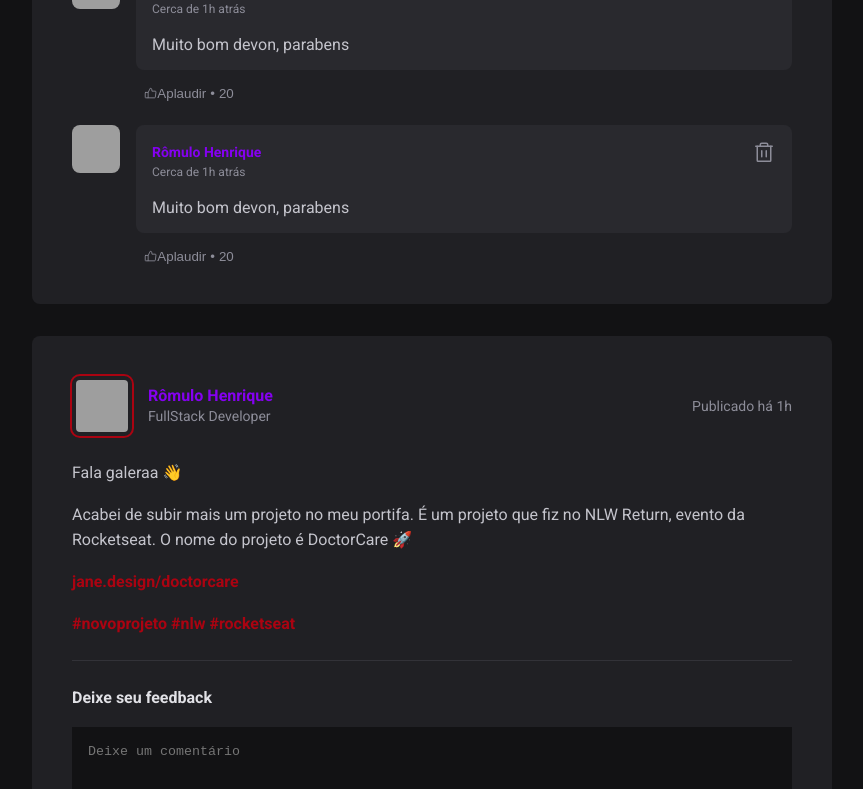
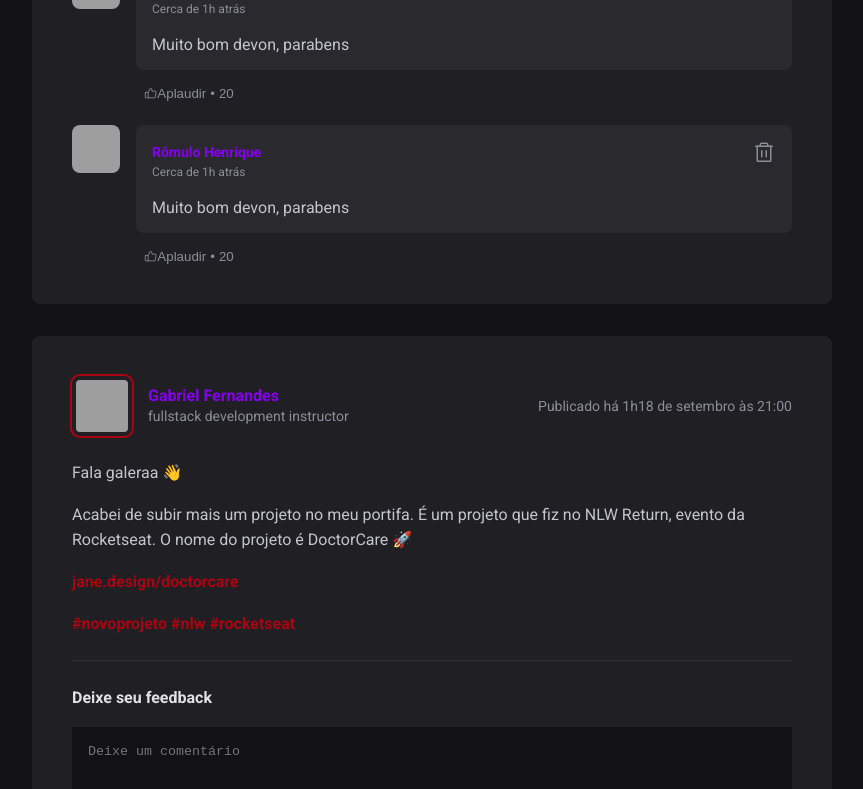
Before and after one commit to RomuloHFG/Rocketseat-ReactJS, a React (Vite) app in the folder Aula 1/01 - Fundamentos-Reactjs/: page / in a window 1280 px wide. Shown: the part 829-1618 px from the top of the page, without its empty margins (352-1215 px from the left). Built offline with nearby package versions, Linux system fonts and the light colour scheme; grey boxes are pictures that could not be loaded.

Commit message:
ReactJS - Rocketseat

```diff
--- a/Aula 1/01 - Fundamentos-Reactjs/package.json
+++ b/Aula 1/01 - Fundamentos-Reactjs/package.json
@@ -10,6 +10,7 @@
     "preview": "vite preview"
   },
   "dependencies": {
+    "date-fns": "^4.1.0",
     "phosphor-react": "^1.4.1",
     "react": "^18.3.1",
     "react-dom": "^18.3.1"
--- a/Aula 1/01 - Fundamentos-Reactjs/src/components/Post.jsx
+++ b/Aula 1/01 - Fundamentos-Reactjs/src/components/Post.jsx
@@ -1,20 +1,29 @@
 import styles from './Post.module.css';
-    import Comment from './Comment';
+import Comment from './Comment';
 import Avatar from './Avatar';
 
-export default function Post() {
+export default function Post({ author, publishedAt }) {
+    const publishedDateFormatted = new Intl.DateTimeFormat('pt-BR', {
+        day: '2-digit',
+        month: 'long',
+        hour: '2-digit',
+        minute: '2-digit'
+    }).format(publishedAt);
+
     return (
         <article className={styles.post}>
             <header>
                 <div className={styles.author}>
-                    <Avatar src="https://github.com/RomuloHFG.png" />
+                    <Avatar src={author.avatarUrl} />
                     <div className={styles.authorInfo}>
-                        <strong>Rômulo Henrique</strong>
-                        <span>FullStack Developer</span>
+                        <strong>{author.name}</strong>
+                        <span>{author.role}</span>
                     </div>
                 </div>
 
-                <time title='17 de setembro às 17:03' dateTime="2024-09-17 17:03:40">Publicado há 1h</time>
+                <time title='17 de setembro às 17:03' dateTime="2024-09-17 17:03:40">Publicado há 1h
+                    {publishedDateFormatted}
+                </time>
             </header>
 
             <div className={styles.content}>
@@ -36,9 +45,9 @@ export default function Post() {
                 </footer>
             </form>
             <div className={styles.commentList}>
-              <Comment/>
-              <Comment/>
-              <Comment/>
+                <Comment />
+                <Comment />
+                <Comment />
 
 
             </div>
```
Also changed, not shown: 1 other file (tests, documents, lock files or other folders).
